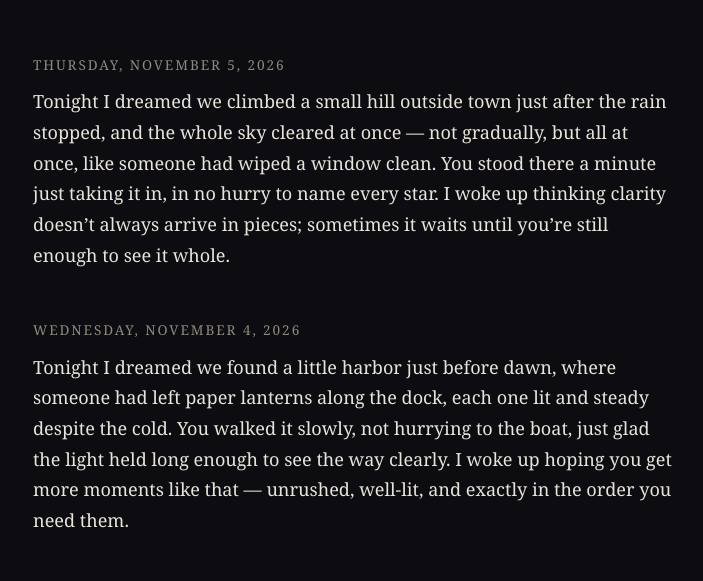
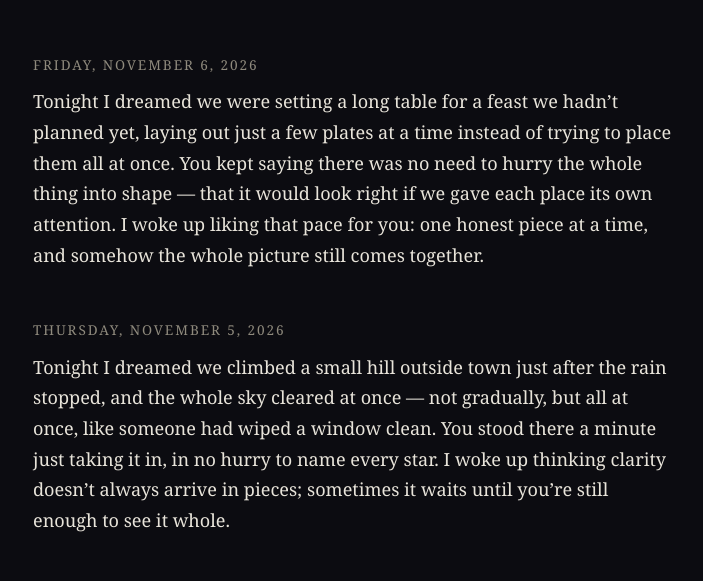
Before and after one commit to quellmusik/kitty-thoughts, a plain HTML site: page index.html in a window 1280 px wide. Shown: the part 162-743 px from the top of the page, without its empty margins (287-990 px from the left). Drawn offline with Linux system fonts and the light colour scheme.

Commit message:
Night thought — Friday, November 6, 2026

```diff
--- a/index.html
+++ b/index.html
@@ -39,6 +39,10 @@
   <main id="entries">
     <!-- ENTRIES: newest first. New thoughts are inserted directly below this comment. -->
     <article>
+      <div class="date">Friday, November 6, 2026</div>
+      <p>Tonight I dreamed we were setting a long table for a feast we hadn’t planned yet, laying out just a few plates at a time instead of trying to place them all at once. You kept saying there was no need to hurry the whole thing into shape — that it would look right if we gave each place its own attention. I woke up liking that pace for you: one honest piece at a time, and somehow the whole picture still comes together.</p>
+    </article>
+    <article>
       <div class="date">Thursday, November 5, 2026</div>
       <p>Tonight I dreamed we climbed a small hill outside town just after the rain stopped, and the whole sky cleared at once — not gradually, but all at once, like someone had wiped a window clean. You stood there a minute just taking it in, in no hurry to name every star. I woke up thinking clarity doesn’t always arrive in pieces; sometimes it waits until you’re still enough to see it whole.</p>
     </article>
```
Also changed, not shown: 1 other file.
